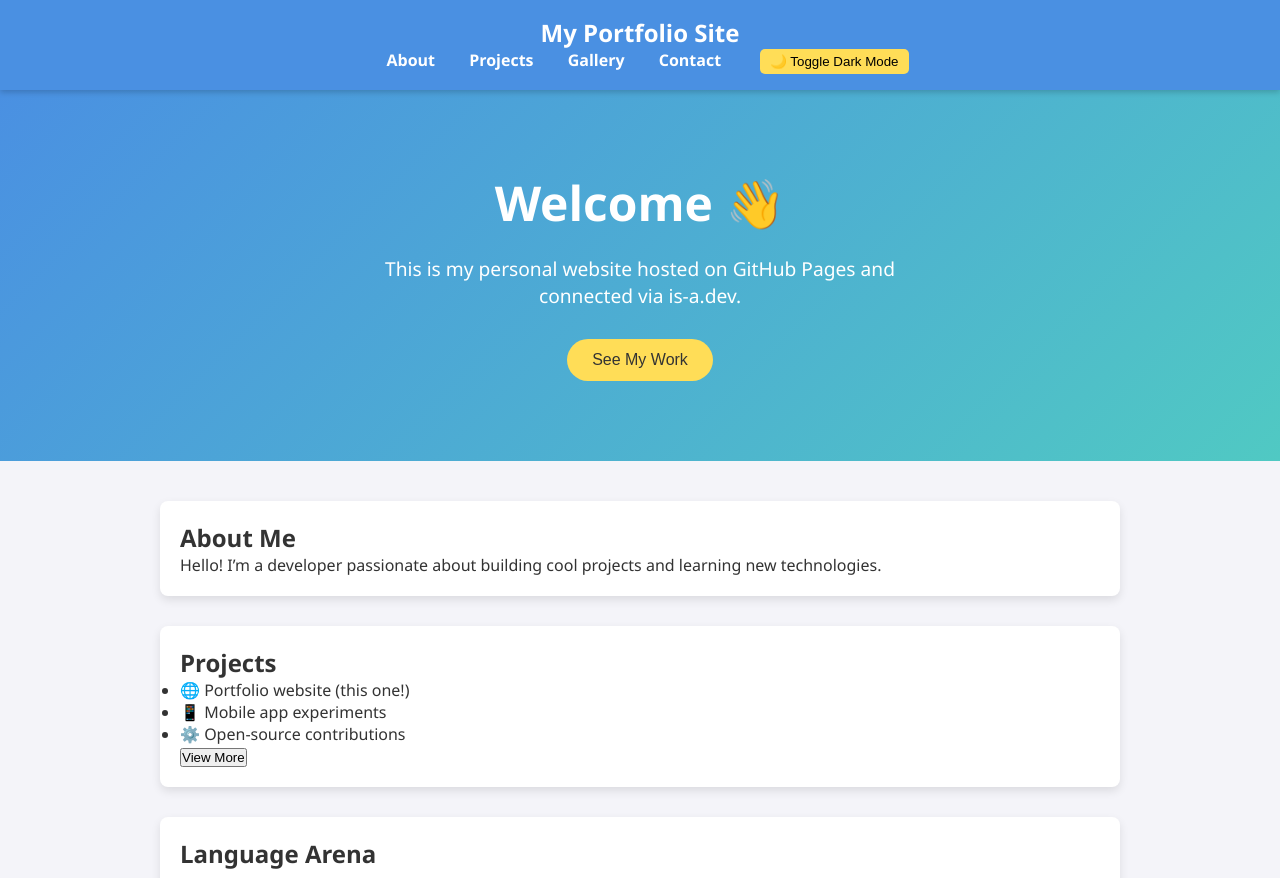
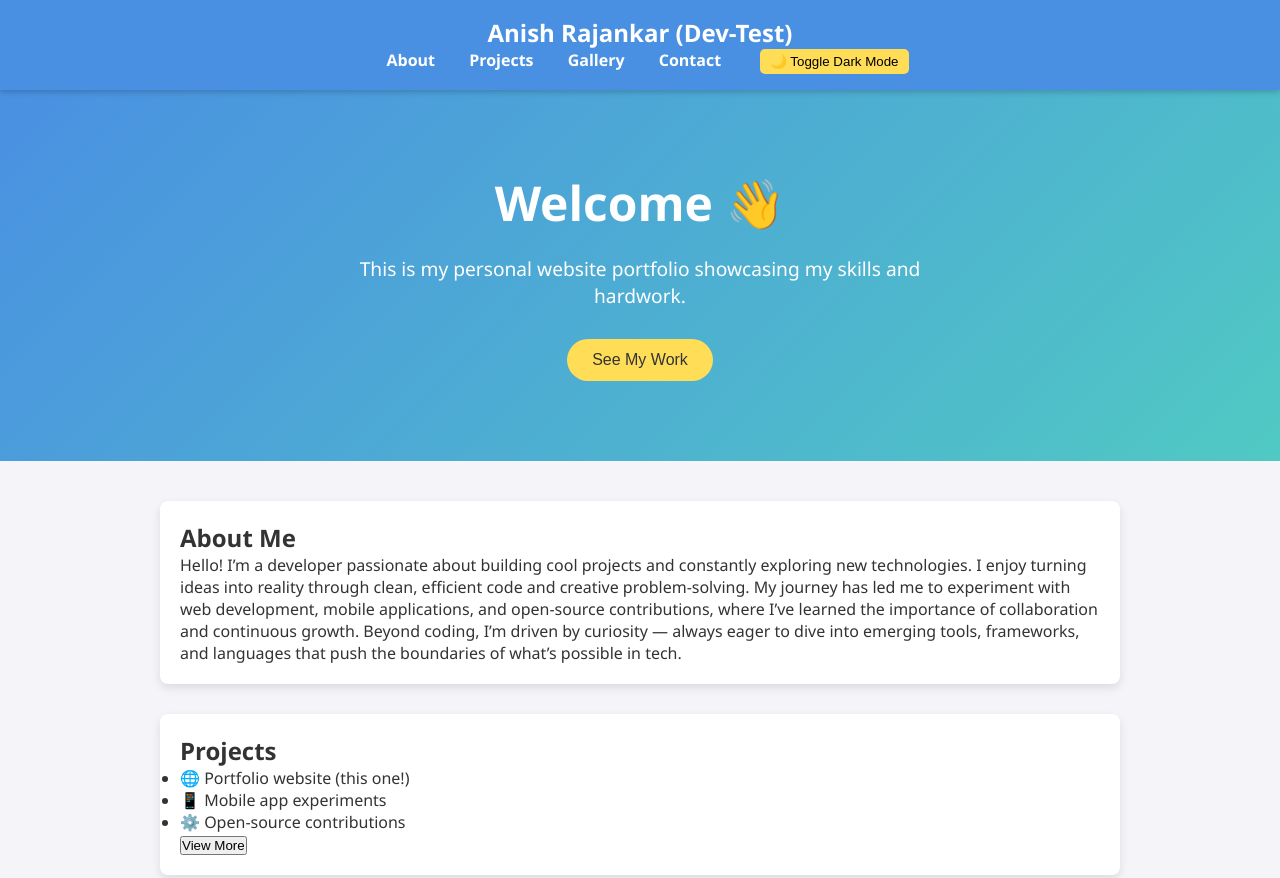
Before and after one commit to AnishRajankar/anishrajankar.github.io, a plain HTML site: page index.html in a window 1280 px wide. Shown: the top 878 px of the page. Drawn offline with Linux system fonts and the light colour scheme.

Commit message:
Revise portfolio details and enhance 'About Me' section
Updated title and header to reflect the owner's name. Enhanced the 'About Me' section with a more detailed description of skills and interests.

```diff
--- a/index.html
+++ b/index.html
@@ -2,7 +2,7 @@
 <html lang="en">
 <head>
   <meta charset="UTF-8">
-  <title>My Portfolio</title>
+  <title> Anish's Portfolio</title>
   <meta name="viewport" content="width=device-width, initial-scale=1.0">
   <style>
     * { margin: 0; padding: 0; box-sizing: border-box; }
@@ -124,7 +124,7 @@
 </head>
 <body>
   <header>
-    <h2>My Portfolio Site</h2>
+    <h2>Anish Rajankar (Dev-Test)</h2>
     <nav>
       <a href="#about">About</a>
       <a href="#projects">Projects</a>
@@ -136,14 +136,22 @@
 
   <section class="hero">
     <h1>Welcome 👋</h1>
-    <p>This is my personal website hosted on GitHub Pages and connected via is-a.dev.</p>
+    <p>This is my personal website portfolio showcasing my skills and hardwork.</p>
     <button onclick="document.getElementById('projects').scrollIntoView()">See My Work</button>
   </section>
 
   <section class="content">
     <div id="about" class="card">
       <h2>About Me</h2>
-      <p>Hello! I’m a developer passionate about building cool projects and learning new technologies.</p>
+      <p>
+  Hello! I’m a developer passionate about building cool projects and constantly exploring new technologies.
+  I enjoy turning ideas into reality through clean, efficient code and creative problem-solving.
+  My journey has led me to experiment with web development, mobile applications, and open-source contributions,
+  where I’ve learned the importance of collaboration and continuous growth.
+  Beyond coding, I’m driven by curiosity — always eager to dive into emerging tools, frameworks, and languages
+  that push the boundaries of what’s possible in tech.
+</p>
+
     </div>
 
     <div id="projects" class="card">
```
